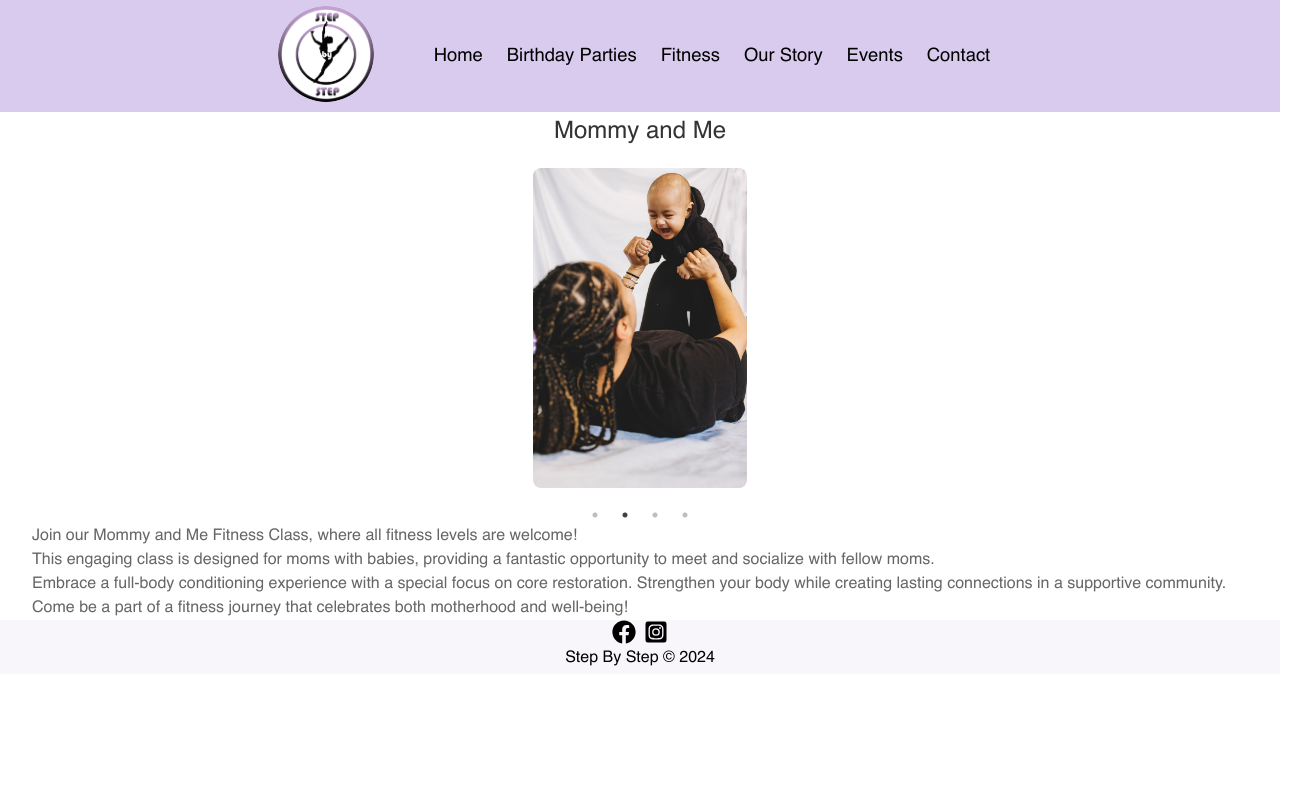
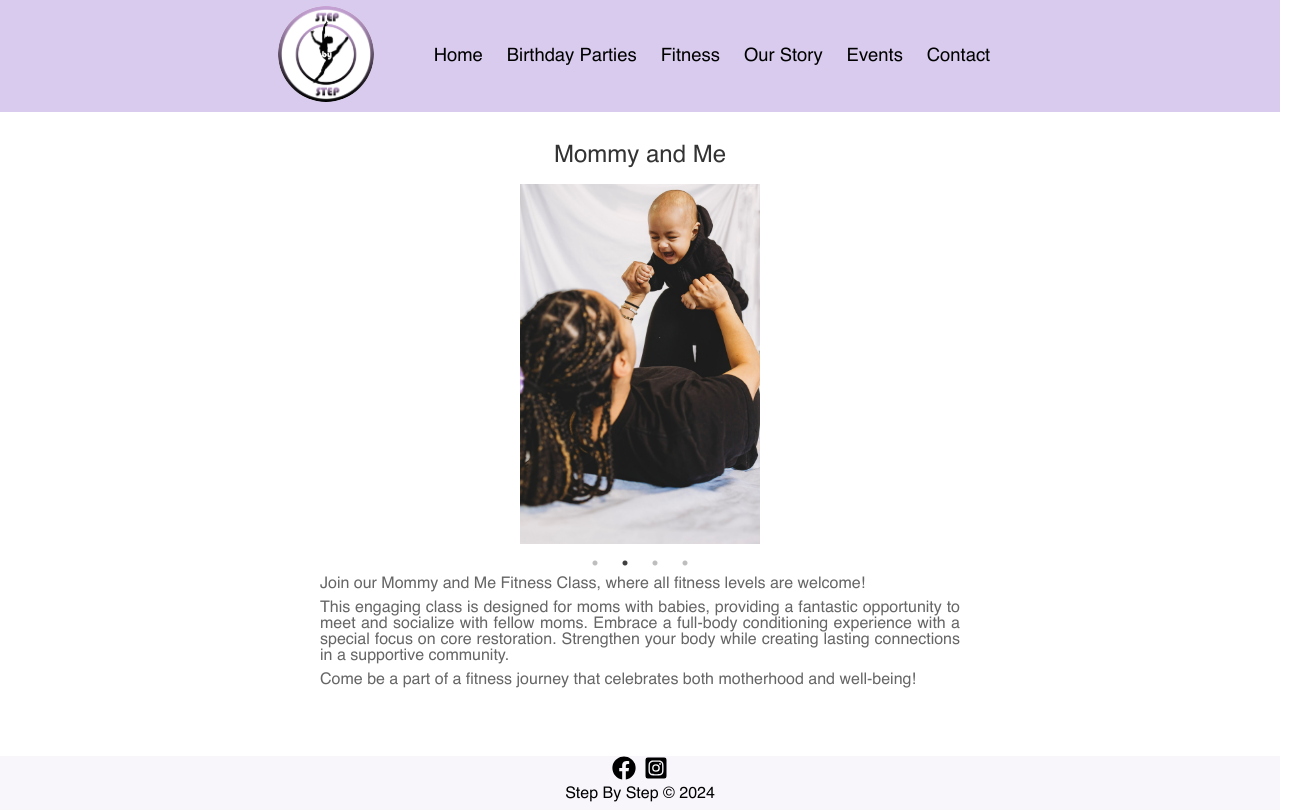
Before and after one commit to ralphdaryn/stepbystepstars, a React (Create React App) app: page /mommyandme in a window 1280 px wide. Shown: the whole page, 1305 px wide, since content can reach past the window. Built offline with nearby package versions, Linux system fonts and the light colour scheme.

Commit message:
style desktop layout for dance, facepaint, group

```diff
--- a/src/components/Danceparty/Danceparty.scss
+++ b/src/components/Danceparty/Danceparty.scss
@@ -5,10 +5,10 @@
   padding: 0.5rem 2rem;
   margin-top: 7rem;
   @include tablet {
-    padding: 2rem 4rem;
+    padding: 2rem 4rem 6rem;
   }
   @include desktop {
-    padding: 2rem 12rem 4rem;
+    padding: 2rem 16rem 8rem;
   }
 
   &__container {
--- a/src/components/Facepaint/Facepaint.scss
+++ b/src/components/Facepaint/Facepaint.scss
@@ -38,7 +38,7 @@
     justify-content: center;
     align-items: center;
     margin: 0.5rem 0;
-    gap: 0.5rem;
+    gap: 0.25rem;
     @include tablet {
       margin: 0;
       display: flex;
--- a/src/components/GroupFitness/GroupFitness.scss
+++ b/src/components/GroupFitness/GroupFitness.scss
@@ -52,7 +52,7 @@
     width: 100%;
     max-width: 15rem;
     border-radius: .5rem;
-    margin-bottom: 1.5rem;
+    margin-bottom: 1rem;
     outline: none;
   }
 
--- a/src/components/MommyandMe/MommyandMe.js
+++ b/src/components/MommyandMe/MommyandMe.js
@@ -25,10 +25,11 @@ const MommyandMe = () => {
   return (
     <div className="mommyandme">
       <h2 className="mommyandme__title">Mommy and Me</h2>
+      <div className="mommyandme__container">
         <Slider {...settings} className="mommyandme__slider">
           {[mommyandme1, mommyandme2, mommyandme3, mommyandme4].map(
             (image, index) => (
-            <div key={index} className="mommyandme__container">
+              <div key={index} className="mommyandme__slide">
                 <img
                   className="mommyandme__image"
                   src={image}
@@ -38,6 +39,7 @@ const MommyandMe = () => {
             )
           )}
         </Slider>
+
         <div className="mommyandme__wrapper">
           <p className="mommyandme__subtitle">
             Join our Mommy and Me Fitness Class, where all fitness levels are
@@ -46,18 +48,18 @@ const MommyandMe = () => {
           <p className="mommyandme__subtitle">
             This engaging class is designed for moms with babies, providing a
             fantastic opportunity to meet and socialize with fellow moms.
-        </p>
-        <p className="mommyandme__subtitle">
             Embrace a full-body conditioning experience with a special focus on
             core restoration. Strengthen your body while creating lasting
             connections in a supportive community.
           </p>
+
           <p className="mommyandme__subtitle">
             Come be a part of a fitness journey that celebrates both motherhood
             and well-being!
           </p>
         </div>
       </div>
+    </div>
   );
 };
 
--- a/src/components/MommyandMe/MommyandMe.scss
+++ b/src/components/MommyandMe/MommyandMe.scss
@@ -2,44 +2,58 @@
 @use "../../styles/partials/mixins" as *;
 
 .mommyandme {
-  margin-top: 7.5rem;
+  margin-top: 7rem;
+  padding: 0.5rem 2rem;
+  @include tablet {
+    padding: 2rem 4rem;
+  }
+  @include desktop {
+    padding: 2rem 20rem 4rem;
+  }
+
   &__title {
     font-weight: 400;
     margin-bottom: 0.5rem;
     text-align: center;
     color: #333;
     @include tablet {
-      margin-bottom: 1.5rem;
+      margin-bottom: 1rem;
     }
   }
 
   &__slider {
     margin-bottom: 1.5rem;
-    .slick-slide {
-      display: flex;
-      justify-content: center;
-      align-items: center;
-    }
   }
 
-  &__container {
+  &__slide {
     display: flex;
     justify-content: center;
     align-items: center;
-    margin-bottom: 0.5rem;
-    overflow: hidden;
   }
 
   &__image {
     width: 100%;
-    object-fit: contain;
+    height: 22.5rem;
+    object-fit: cover;
     border-radius: 8px;
-    height: 20rem;
+    @include tablet {
+      object-fit: contain;
+    }
+  }
+
+  &__wrapper {
+    display: flex;
+    flex-direction: column;
+    justify-content: center;
+    align-items: center;
+    @include tablet {
+      align-items: flex-start;
+    }
   }
 
   &__subtitle {
     color: #666;
     text-align: justify;
-    padding: 0.25rem 2rem;
+    margin: 0.25rem 0;
   }
 }
--- a/src/components/MusicalBabies/Musicalbabies.scss
+++ b/src/components/MusicalBabies/Musicalbabies.scss
@@ -40,7 +40,7 @@
     width: 100%;
     max-width: 15rem;
     border-radius: 0.5rem;
-    margin-bottom: 1.5rem;
+    margin-bottom: 1rem;
     outline: none;
   }
 
--- a/src/components/PrivateTraining/PrivateTraining.scss
+++ b/src/components/PrivateTraining/PrivateTraining.scss
@@ -54,7 +54,7 @@
     width: 100%;
     max-width: 15rem;
     border-radius: 0.5rem;
-    margin-bottom: 1.5rem;
+    margin-bottom: 1rem;
     outline: none;
   }
 
```
Lines whose indentation alone changed are shown as unchanged.
